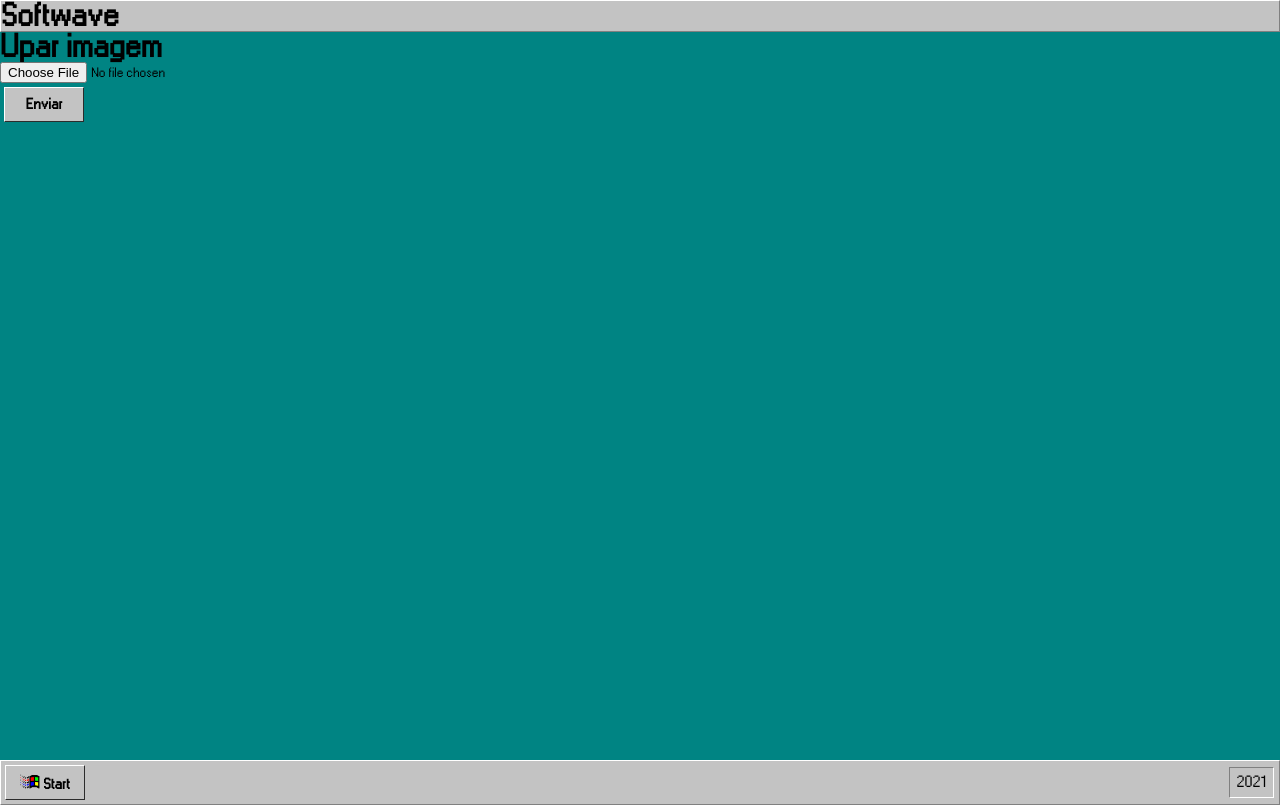
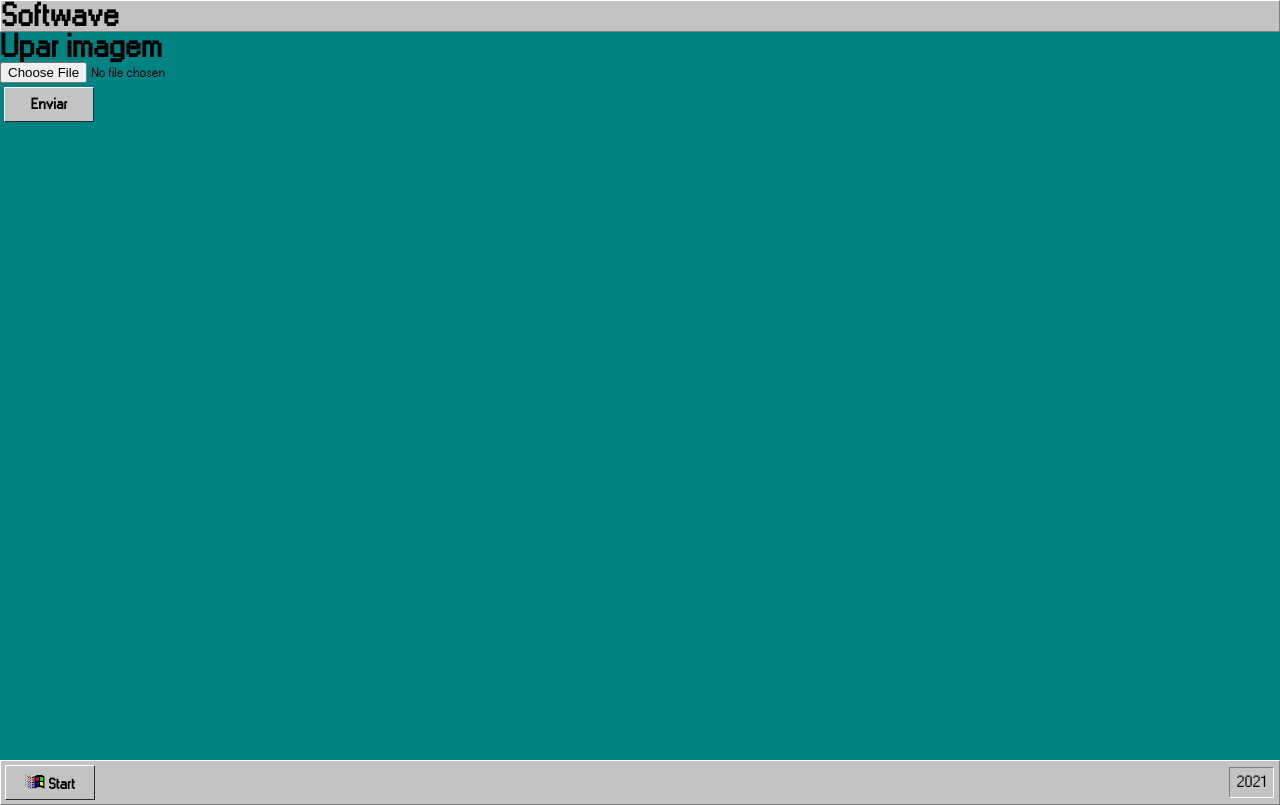
Before and after one commit to gabrielpdsilva/softwave, a React (Create React App) app: page /upload in a window 1280 px wide. Built offline with nearby package versions, Linux system fonts and the light colour scheme.

Commit message:
alterando tamanho do componente botao, removendo import e espacos desnecessarios

```diff
--- a/src/components/WindowsButton/index.js
+++ b/src/components/WindowsButton/index.js
@@ -1,7 +1,6 @@
-import React, { Component } from 'react';
+import React from 'react';
 import {Botao} from './styles';
 const WindowsButton = ({onPress, imagem, texto}) => {
-
 
     return(
         <Botao>
@@ -12,8 +11,7 @@ const WindowsButton = ({onPress, imagem, texto}) => {
                 {texto}
             </button>
         </Botao>
-       )
-
+    );
 }
 
 export default WindowsButton;
--- a/src/components/WindowsButton/styles.js
+++ b/src/components/WindowsButton/styles.js
@@ -5,7 +5,7 @@ export const Botao = styled.div`
     // util:
     // https://codepen.io/supember/pen/BKmgNZ
     button {
-        width: 80px;
+        width: 90px;
         height: 35px;
         margin: 4px;
         color: black;
```
Also changed, not shown: 1 other file (tests, documents, lock files or other folders). Lines whose indentation alone changed are shown as unchanged.
